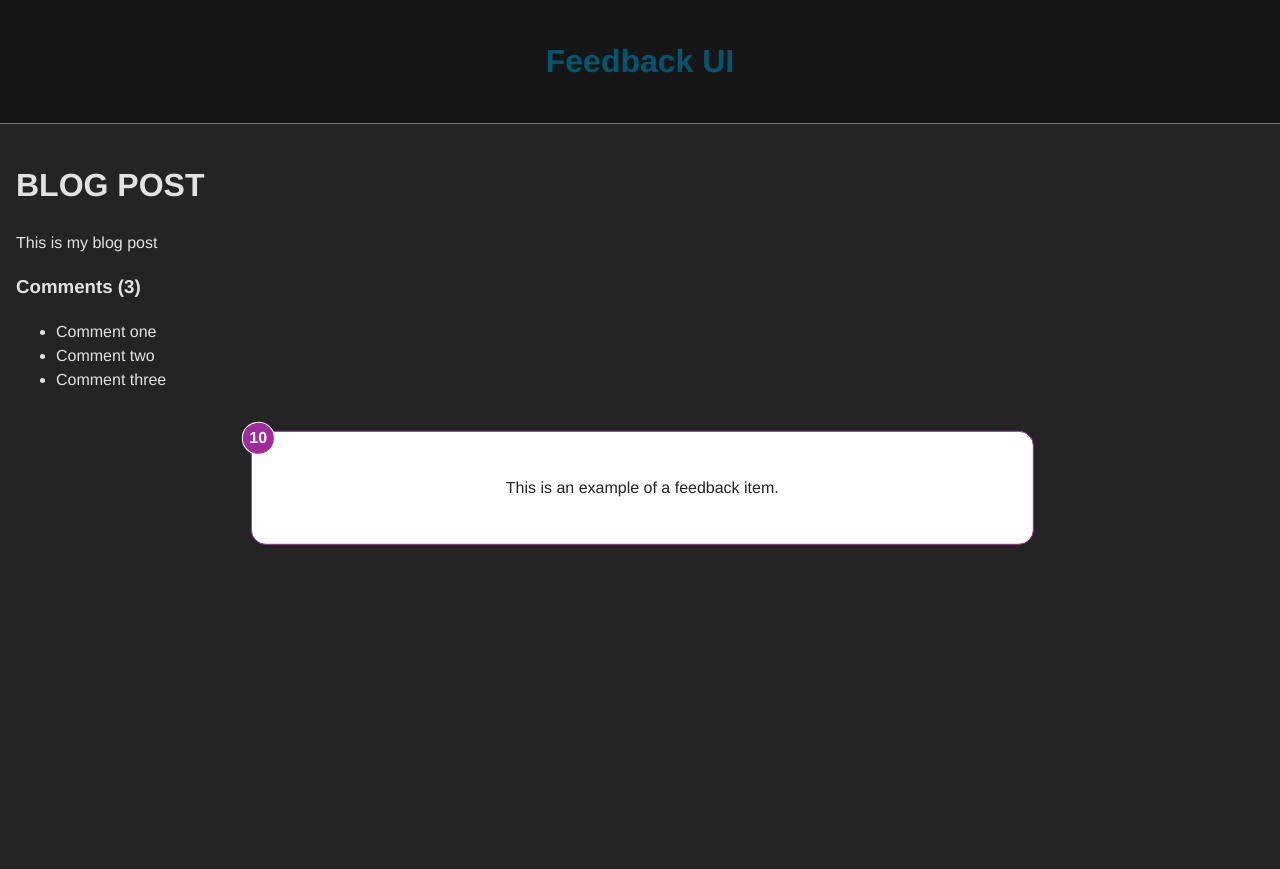
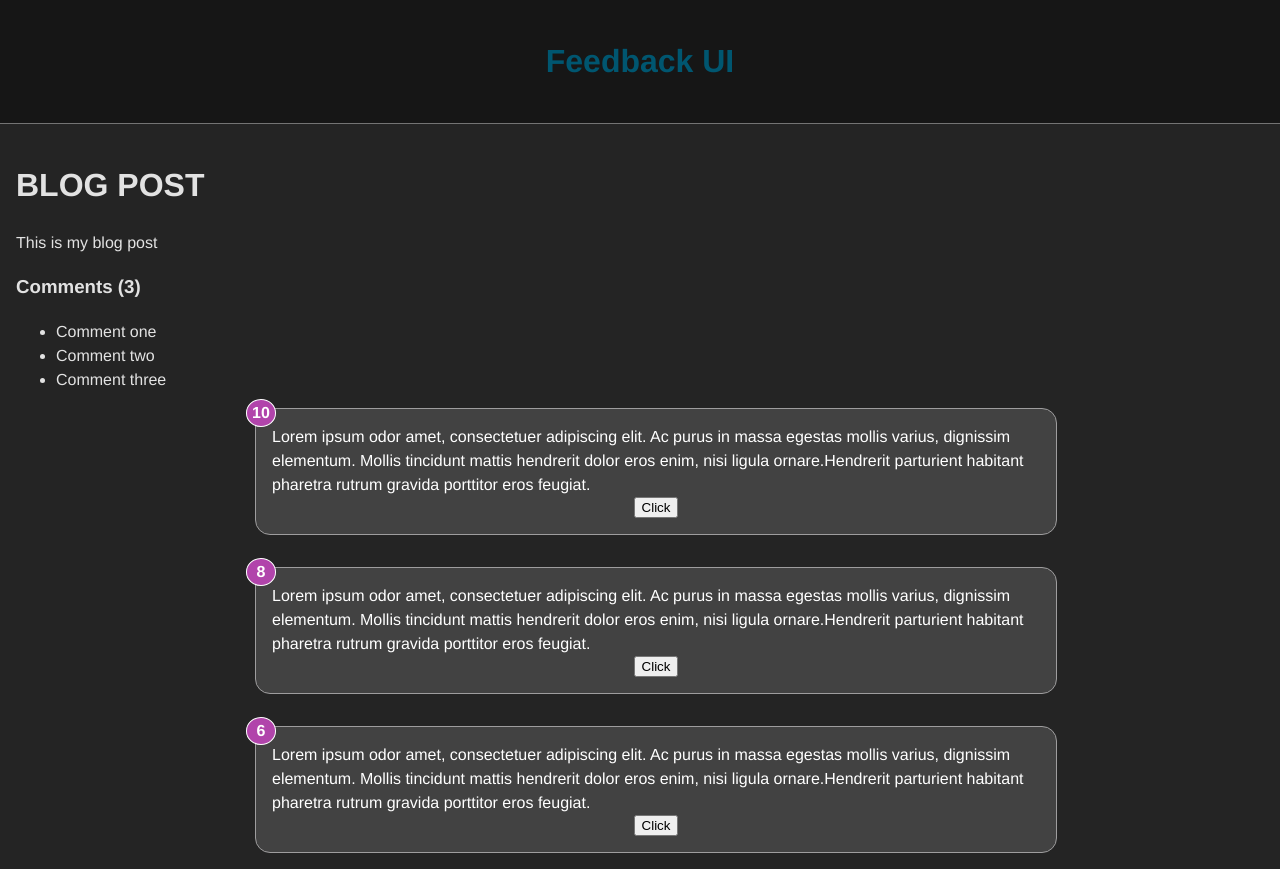
Before and after one commit to yusufalperendumlu/feedback-app, a React (Create React App) app: page / in a window 1280 px wide. Before the commit the page ends 800 px from the top, so only its background shows below. Built offline with nearby package versions, Linux system fonts and the light colour scheme.

Commit message:
feat: new feature created

```diff
--- a/package.json
+++ b/package.json
@@ -9,6 +9,7 @@
     "react": "^18.2.0",
     "react-dom": "^18.2.0",
     "react-scripts": "5.0.1",
+    "react-scroll": "^1.8.9",
     "web-vitals": "^2.1.4"
   },
   "scripts": {
--- a/src/App.js
+++ b/src/App.js
@@ -1,8 +1,12 @@
+import { useState } from "react";
 import Header from "./components/Header";
-import FeedbackItem from "./components/FeedbackItem";
+import FeedbackList from "./components/FeedbackList";
+import IFeedbackData from "./data/IFeedbackData";
 
 
 function App() {
+
+    const[feedback, setFeedback] = useState(IFeedbackData)
 
     const title = "Blog Post";
     const body = "This is my blog post";
@@ -38,7 +42,11 @@ function App() {
 
             {showComments && commentBlock}
 
-            <FeedbackItem />
+            <div className="comment">
+                <FeedbackList feedback={feedback} />
+            </div>
+
+
             </div>
 
         </>
--- a/src/components/FeedbackItem.jsx
+++ b/src/components/FeedbackItem.jsx
@@ -1,13 +1,26 @@
-import { useState } from "react";
+import { useEffect, useState } from "react";
+import Card from "./shared/Card";
 
-function FeedbackItem() {
+function FeedbackItem( {item} ) {
 
+    const[rating, setRating] = useState()
+    const[text, setText] = useState('This is an example of a feedback item.')
+
+    const handleClick = () => {
+        //setRating(rating + 1);
+        if (item.rating < 10)
+        {
+            item.rating = item.rating + 1;
+            setRating(item.rating);
+        }
+    }
 
     return (
-        <div className="card">
-            <div className="num-display">10</div>
-            <div className="text-display">This is an example of a feedback item.</div>
-        </div>
+        <Card reverse={true}>
+            <div className="num-display">{item.rating}</div>
+            <div className="text-display">{item.text}</div>
+            <button onClick={handleClick}>Click</button>
+        </Card>
     )
 }
 
--- /dev/null
+++ b/src/components/FeedbackList.jsx
@@ -0,0 +1,23 @@
+import FeedbackItem from './FeedbackItem'
+
+
+function FeedbackList ( {feedback} ) {
+    if (!feedback || feedback.lenght ===0)
+    {
+        return (
+            <div>
+                No feedback to show
+            </div>
+        )
+    }
+    return (
+        <div className="comment">
+            {feedback.map((item) => (
+                <FeedbackItem key={item.id} item={item} />
+            ))}
+        </div>
+    )
+}
+
+
+export default FeedbackList
--- /dev/null
+++ b/src/components/shared/Card.jsx
@@ -0,0 +1,9 @@
+function Card( {children, reverse} ) {
+    return (
+        <div className="card reverse">
+            {children}
+        </div>
+    )
+}
+
+export default Card;
--- /dev/null
+++ b/src/data/IFeedbackData.js
@@ -0,0 +1,19 @@
+const IFeedbackData = [
+    {
+        id: 1,
+        rating: 10,
+        text: ' Lorem ipsum odor amet, consectetuer adipiscing elit. Ac purus in massa egestas mollis varius, dignissim elementum. Mollis tincidunt mattis hendrerit dolor eros enim, nisi ligula ornare.Hendrerit parturient habitant pharetra rutrum gravida porttitor eros feugiat.'
+    },
+    {
+        id: 2,
+        rating: 8,
+        text: ' Lorem ipsum odor amet, consectetuer adipiscing elit. Ac purus in massa egestas mollis varius, dignissim elementum. Mollis tincidunt mattis hendrerit dolor eros enim, nisi ligula ornare.Hendrerit parturient habitant pharetra rutrum gravida porttitor eros feugiat.'
+    },
+    {
+        id: 3,
+        rating: 6,
+        text: ' Lorem ipsum odor amet, consectetuer adipiscing elit. Ac purus in massa egestas mollis varius, dignissim elementum. Mollis tincidunt mattis hendrerit dolor eros enim, nisi ligula ornare.Hendrerit parturient habitant pharetra rutrum gravida porttitor eros feugiat.'
+    }
+]
+
+export default IFeedbackData
--- a/src/index.css
+++ b/src/index.css
@@ -45,8 +45,17 @@ header {
   padding: 1rem;
 }
 
-.card {
-  height: 5rem;
+.comment {
+  width: 100vw;
+  display: flex;
+  flex-direction: column;
+  align-items: center;
+  justify-content: center;
+  gap: 2rem;
+}
+.comment .card {
+  height: -moz-fit-content;
+  height: fit-content;
   width: 60%;
   padding: 1rem;
   background: #fff;
@@ -58,17 +67,25 @@ header {
   flex-direction: column;
   border-radius: 15px;
   position: relative;
-  border: 1px solid #a02b9a;
-  transform: translate(30%, 20%);
+  border: 1px solid #9e9d9e;
 }
-.card .num-display {
+.comment .card .num-display {
   position: absolute;
+  display: flex;
+  align-items: center;
+  justify-content: center;
+  height: 1.6rem;
+  width: 0.75rem;
   top: -10px;
   left: -10px;
-  background: #a02b9a;
+  background: #b144ab;
   font-weight: 700;
   color: #fff;
-  padding: 0.2rem 0.4rem;
+  padding: 0 0.5rem;
   border-radius: 50%;
   border: 1px solid #fff;
+}
+.comment .card.reverse {
+  background: #424242;
+  color: #fff;
 }/*# sourceMappingURL=index.css.map */
--- a/src/index.scss
+++ b/src/index.scss
@@ -55,9 +55,19 @@ header
     //color: #fff;
 }
 
+.comment
+{
+    width: 100vw;
+    display: flex;
+    flex-direction: column;
+    align-items: center;
+    justify-content: center;
+    gap: 2rem;
+
+
 .card
 {
-    height: 5rem;
+    height: fit-content;
     width: 60%;
     padding: 1rem;
     background: #fff;
@@ -69,19 +79,30 @@ header
     flex-direction: column;
     border-radius: 15px;
     position: relative;
-    border: 1px solid #a02b9a;
-    transform: translate(30%, 20%);
+    border: 1px solid #9e9d9e;
 
     .num-display
     {
         position: absolute;
+        display: flex;
+        align-items: center;
+        justify-content: center;
+        height: 1.6rem;
+        width: 0.75rem;
         top: -10px;
         left: -10px;
-        background: #a02b9a;
+        background: #b144ab;
         font-weight: 700;
         color: #fff;
-        padding: 0.2rem 0.4rem;
+        padding: 0 0.5rem;
         border-radius: 50%;
         border: 1px solid #fff;
     }
 }
+
+.card.reverse
+{
+    background: #424242;
+    color: #fff;
+}
+}
```
Also changed, not shown: 2 other files (tests, documents, lock files or other folders).
